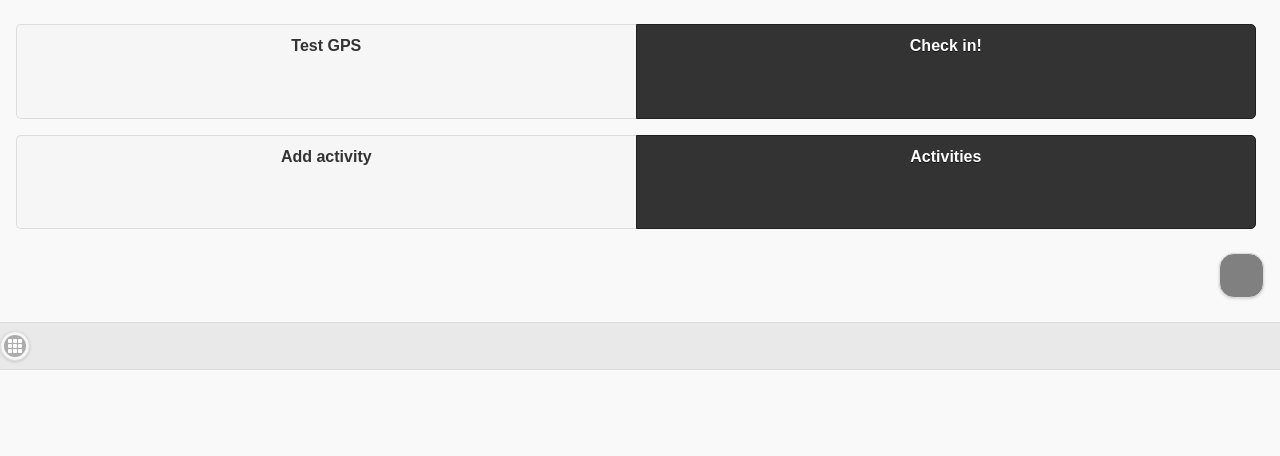
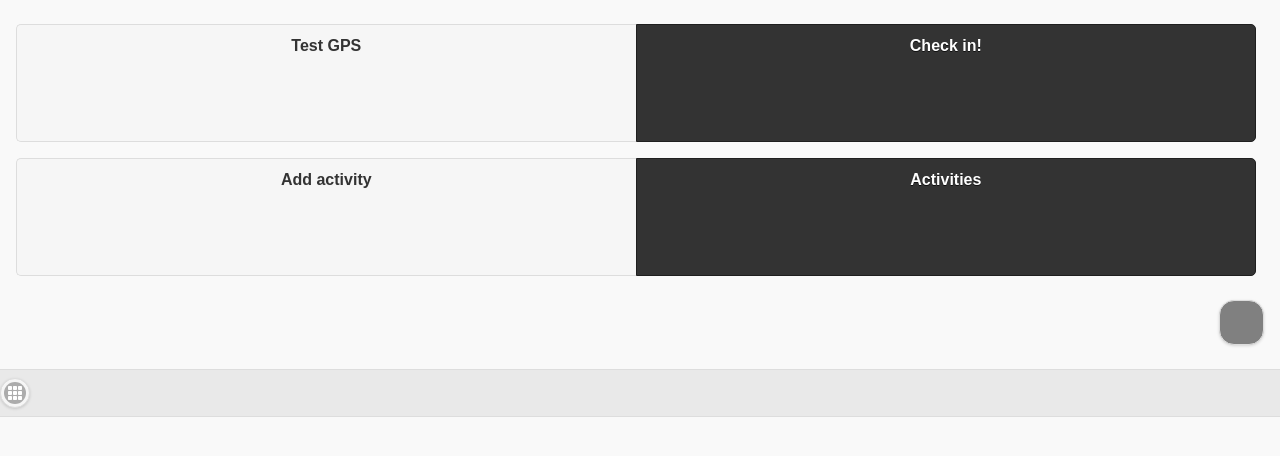
Before and after one commit to renatus/Exocortex, a PHP site: page / in a window 1280 px wide. Shown: the part 45-501 px from the top of the page. Run offline with PHP 8.4, Linux system fonts and the light colour scheme.

Commit message:
Make layout flexible

```diff
--- a/css/index.css
+++ b/css/index.css
@@ -11,10 +11,13 @@
 
 /* Make buttons square */
 .exo_square_button {
-    height: 70px;
+    height: 70pt;
+    /* We should set width to 47% to prevent button from positioning one under other, they should be inline */
     width: 47%;
 }
 
+/* Make controlgroup with buttons that should be inline 100% width */
+/* We can't use controlgroup class, because jQury Mobile will add additional markup inside it */
 .ui-controlgroup-controls {
     width: 100%;
 }
```
Also changed, not shown: 1 other file.
